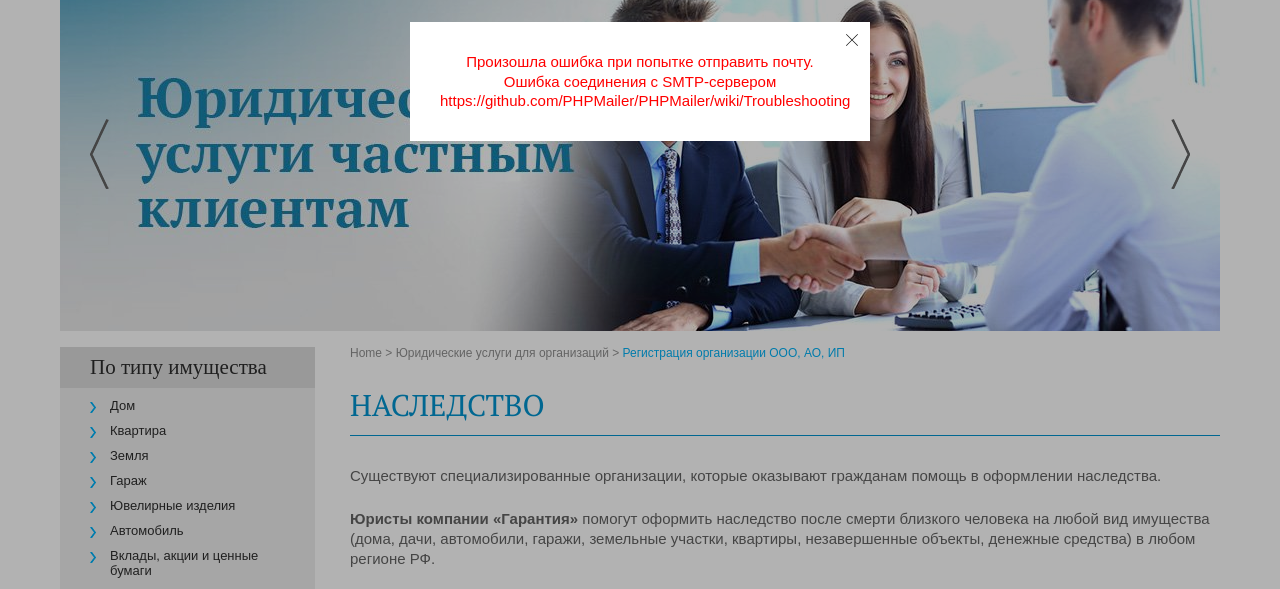
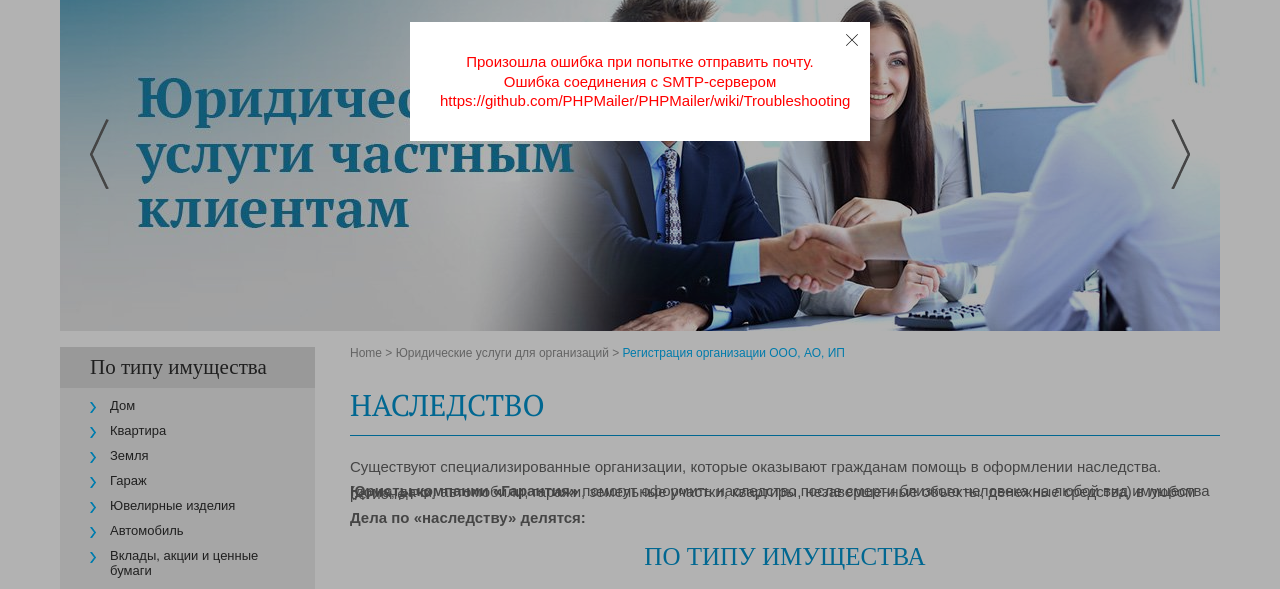
Before and after one commit to ome1ia/urist-tula, a website: page index.html in a window 1280 px wide. Shown: the part 158-747 px from the top of the page. Drawn offline with nearby package versions, Linux system fonts and the light colour scheme; files whose address does not match are found by name.

Commit message:
line-height in article

```diff
--- a/dev/sass/_article.scss
+++ b/dev/sass/_article.scss
@@ -34,7 +34,7 @@
 			padding: 0;
 			margin: 0 0 23px;
 			font-size: 15px;
-			line-height: 20px;
+			line-height: 1.3px;
 			color: #626262;
 		}
 		a {
```
Also changed, not shown: src/css/style.css, src/css/style.min.css.
